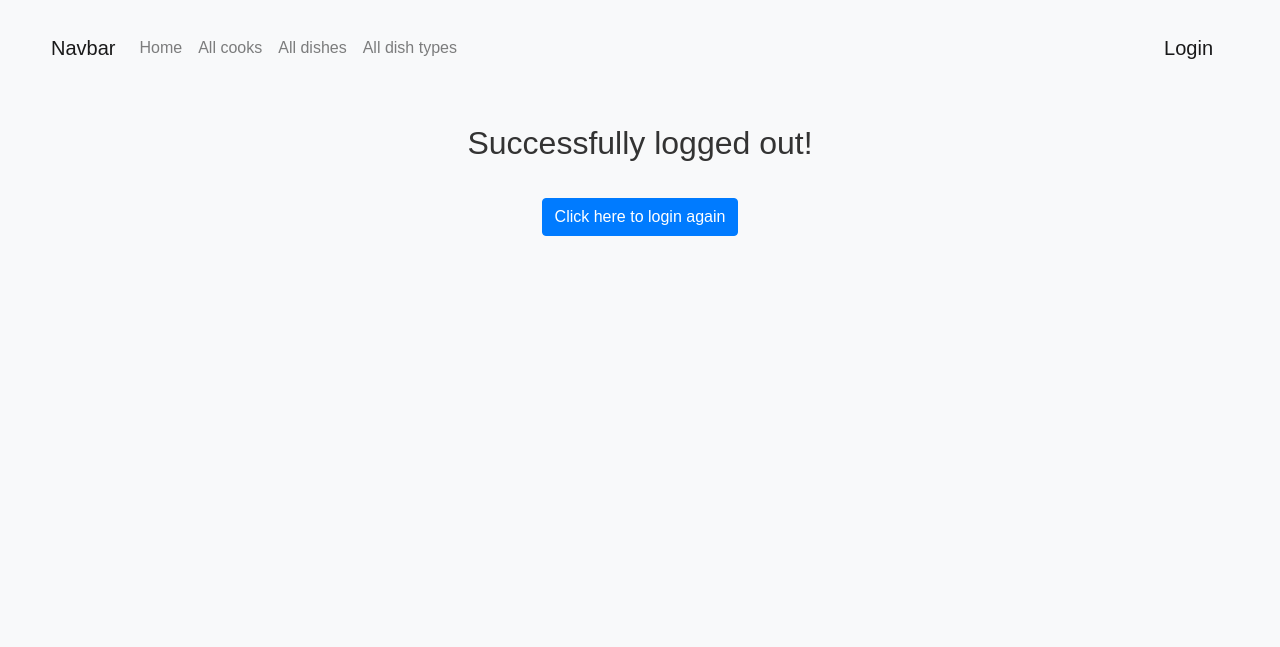
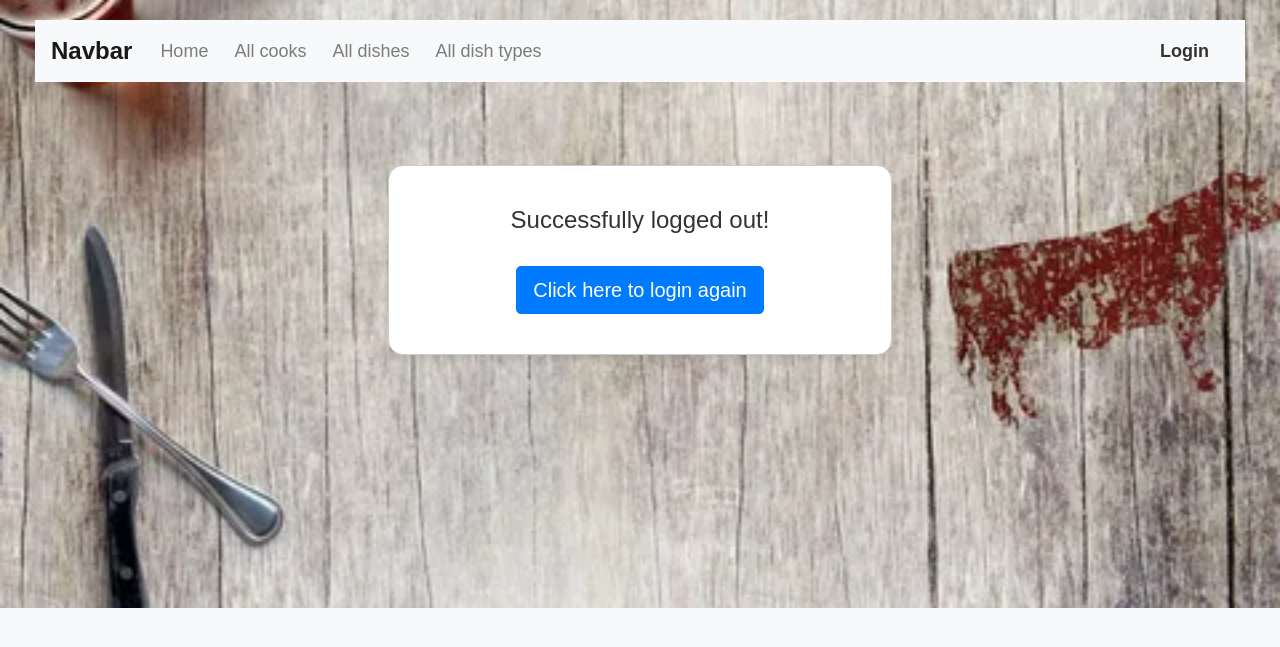
Before and after one commit to volodymyr-komarnyckyi/restaurant-kitchen-service, a Django app: page /accounts/logout/ in a window 1280 px wide. Shown: the top 647 px of the page. Run offline with Django 4.2, Linux system fonts and the light colour scheme.

Commit message:
Add background image. Modify interface of logout page and sidebar

```diff
--- a/static/css/styles.css
+++ b/static/css/styles.css
@@ -3,48 +3,25 @@
   background-color: #f8f8f8;
   margin: 0;
   padding: 0;
+  background-image: url("../images/restaurant.jpg");
+  background-size: cover;
+  background-repeat: no-repeat;
+  background-position: center;
 }
 
 .container-fluid {
   padding: 20px;
 }
 
-.col-sm-2 {
+.row-sm-2 {
   background-color: #f0f0f0;
-  min-height: 100vh;
+  min-width: 100vh;
+  margin-bottom: 15px;
 }
 
-.sidebar-header {
-  background-color: #333;
-  color: #fff;
-  padding: 15px;
-  text-align: center;
-}
-
-.sidebar-navigation {
-  list-style: none;
-  padding: 0;
-  margin: 20px 0;
-}
-
-.sidebar-navigation li {
-  padding: 10px;
-}
-
-.sidebar-navigation li a {
-  color: #333;
-  text-decoration: none;
-  display: block;
-}
-
-.sidebar-navigation li a:hover {
-  background-color: #ddd;
-}
-
-.col-sm-10 {
-  background-color: #fff;
+.row-sm-10 {
   padding: 20px;
-  min-height: 100vh;
+  min-width: 100vh;
 }
 
 h1 {
@@ -372,3 +308,41 @@
 .btn-delete:hover {
   background-color: #357ae8;
 }
+
+.navbar {
+  background-color: #ccc;
+  width: 100%;
+}
+
+.navbar-brand {
+  font-size: 24px;
+  font-weight: bold;
+  color: #007bff;
+  text-decoration: none;
+  margin-right: 20px;
+}
+
+.navbar-nav .nav-link {
+  font-size: 18px;
+  color: #333;
+  margin-right: 10px;
+  text-decoration: none;
+}
+
+.navbar-nav .nav-link:hover {
+  color: #007bff;
+}
+
+.navbar-nav .nav-item.active .nav-link {
+  color: #007bff;
+}
+
+.form-inline .navbar-brand {
+  font-size: 18px;
+  color: #333;
+  text-decoration: none;
+}
+
+.form-inline .navbar-brand:hover {
+  color: #007bff;
+}
--- a/templates/includes/sidebar.html
+++ b/templates/includes/sidebar.html
@@ -21,7 +21,7 @@
     </ul>
     <form class="form-inline my-2 my-lg-0">
       {% if user.is_authenticated %}
-        <a class="navbar-brand" href="#">User: {{ user.username }}</a>
+        <a class="navbar-brand" href="{% url "kitchen:cook-detail" pk=user.id %}">User: {{ user.username }}</a>
           <a class="navbar-brand" href="{% url "logout" %}">Logout</a>
       {% else %}
           <a class="navbar-brand" href="{% url "login" %}">Login</a>
--- a/templates/registration/logged_out.html
+++ b/templates/registration/logged_out.html
@@ -2,12 +2,16 @@
 {% load static %}
 
 {% block content %}
-  <div class="container">
-    <div class="row justify-content-center">
-      <div class="col-md-6 text-center">
-        <h1 class="mt-5">Successfully logged out!</h1>
-        <a href="{% url "login" %}" class="btn btn-primary mt-3">Click here to login again</a>
+<div class="container">
+  <div class="row justify-content-center mt-5">
+    <div class="col-md-8">
+      <div class="card">
+        <div class="card-body text-center">
+          <h1 class="card-title display-4">Successfully logged out!</h1>
+          <a href="{% url 'login' %}" class="btn btn-primary btn-lg mt-3">Click here to login again</a>
+        </div>
       </div>
     </div>
   </div>
+</div>
 {% endblock %}
```
Also changed, not shown: other parts of static/css/styles.css (+0 -41 lines), static/images/restaurant.jpg (added), static/images/restaurant_bg.jpg (added).
